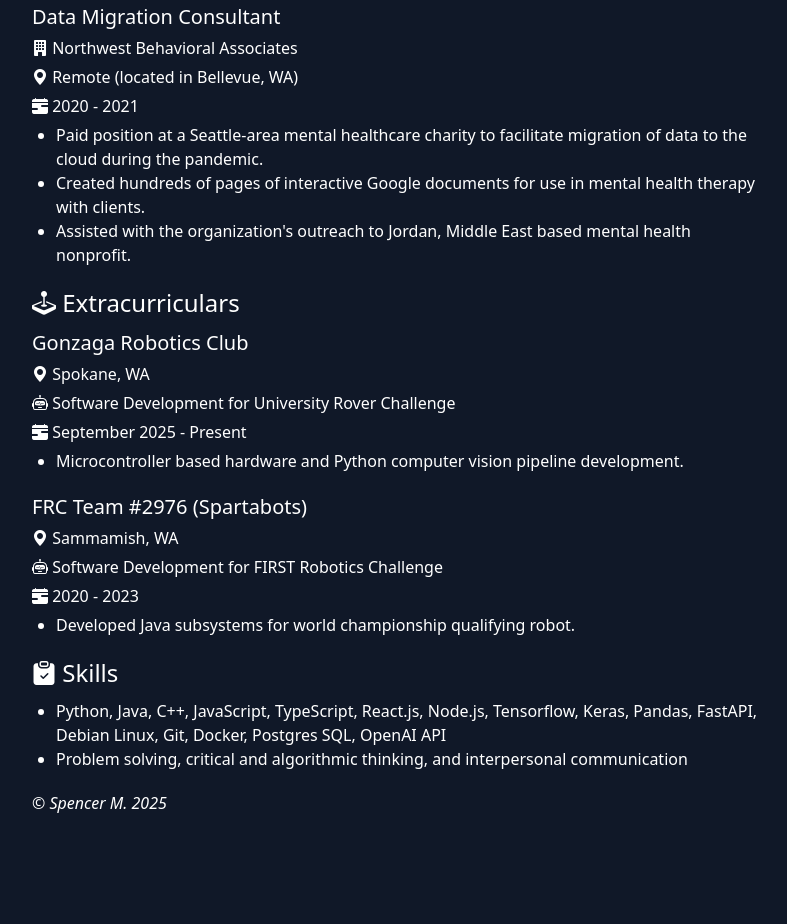
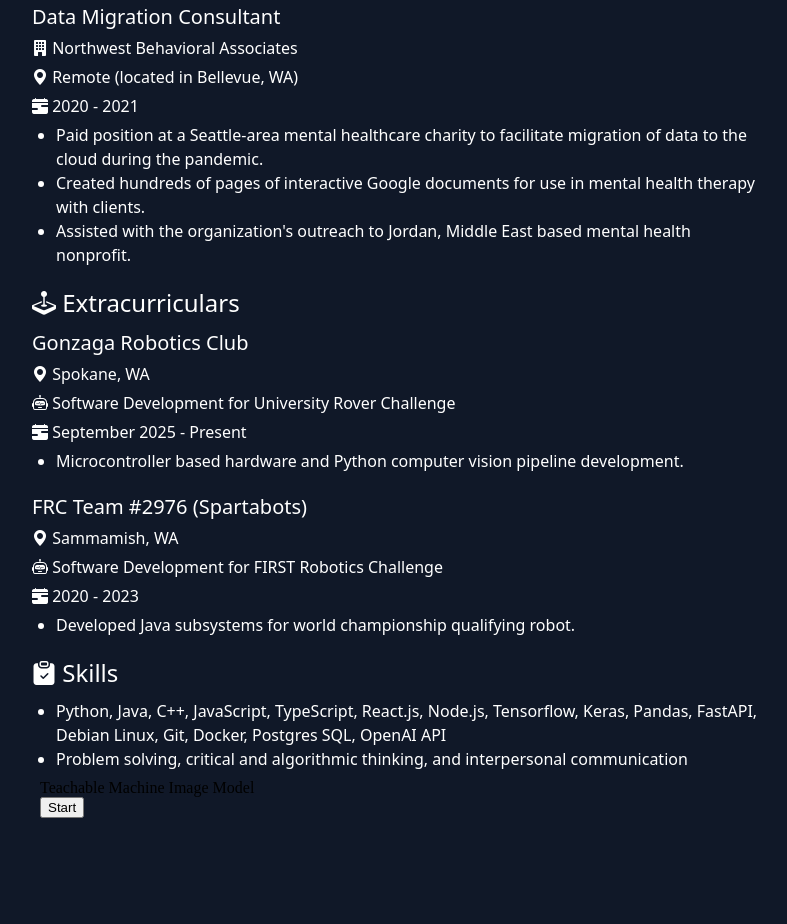
Before and after one commit to hairyex5000/website, a website: page index.html in a window 1280 px wide. Shown: the part 868-1792 px from the top of the page, without its empty margins (244-1031 px from the left). Before the commit the page ends 1708 px from the top, so only its background shows below. Drawn offline with nearby package versions, Linux system fonts and the light colour scheme.

Commit message:
Add iframe to index.html

```diff
--- a/index.html
+++ b/index.html
@@ -132,6 +132,7 @@
                 </ul>
             </div>
         </div>
+        <iframe src='model.html'>
         <p class="mt-5"><i>© Spencer M. 2025</i></p>
     </div>
 </body>
```
